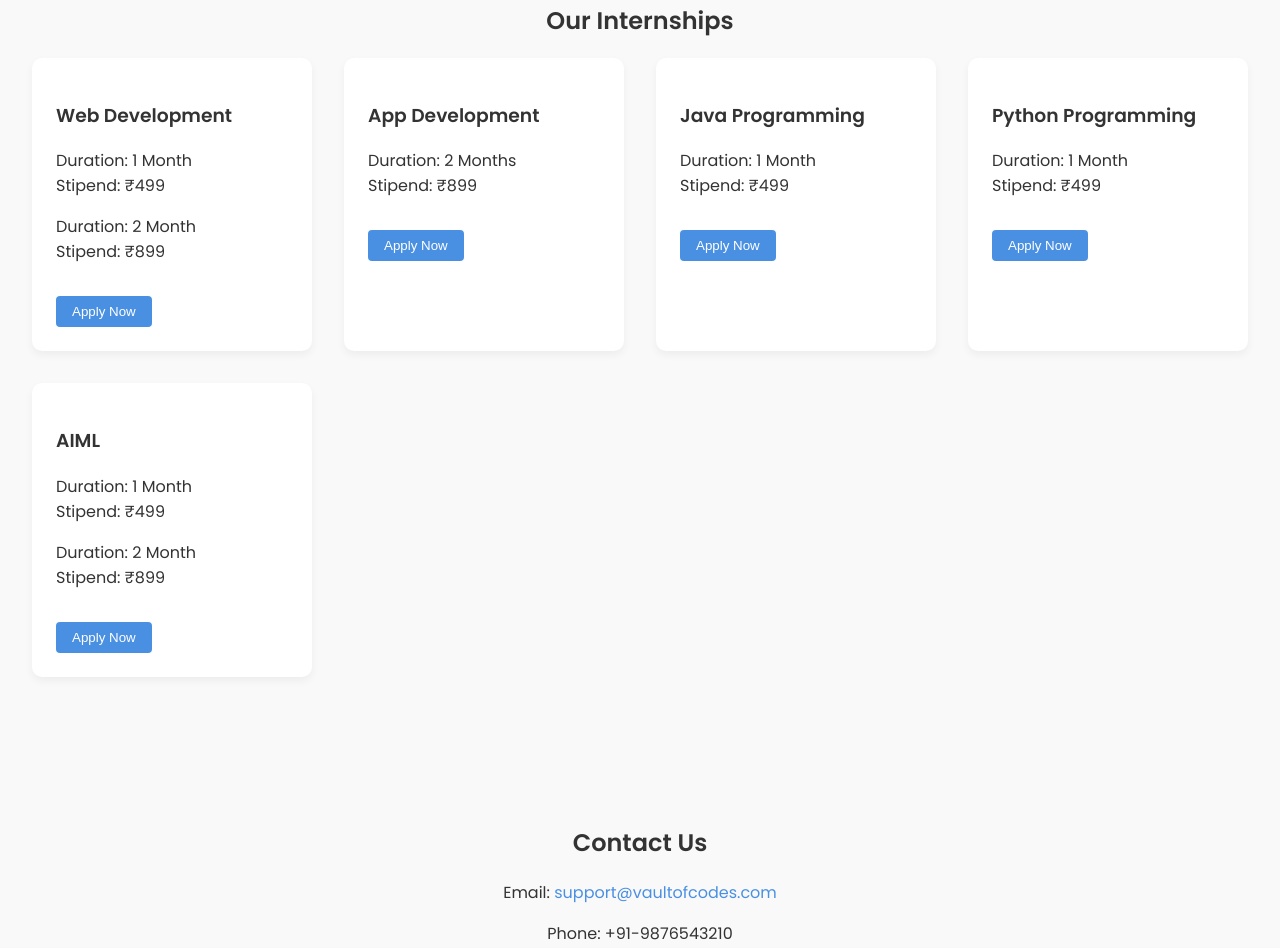
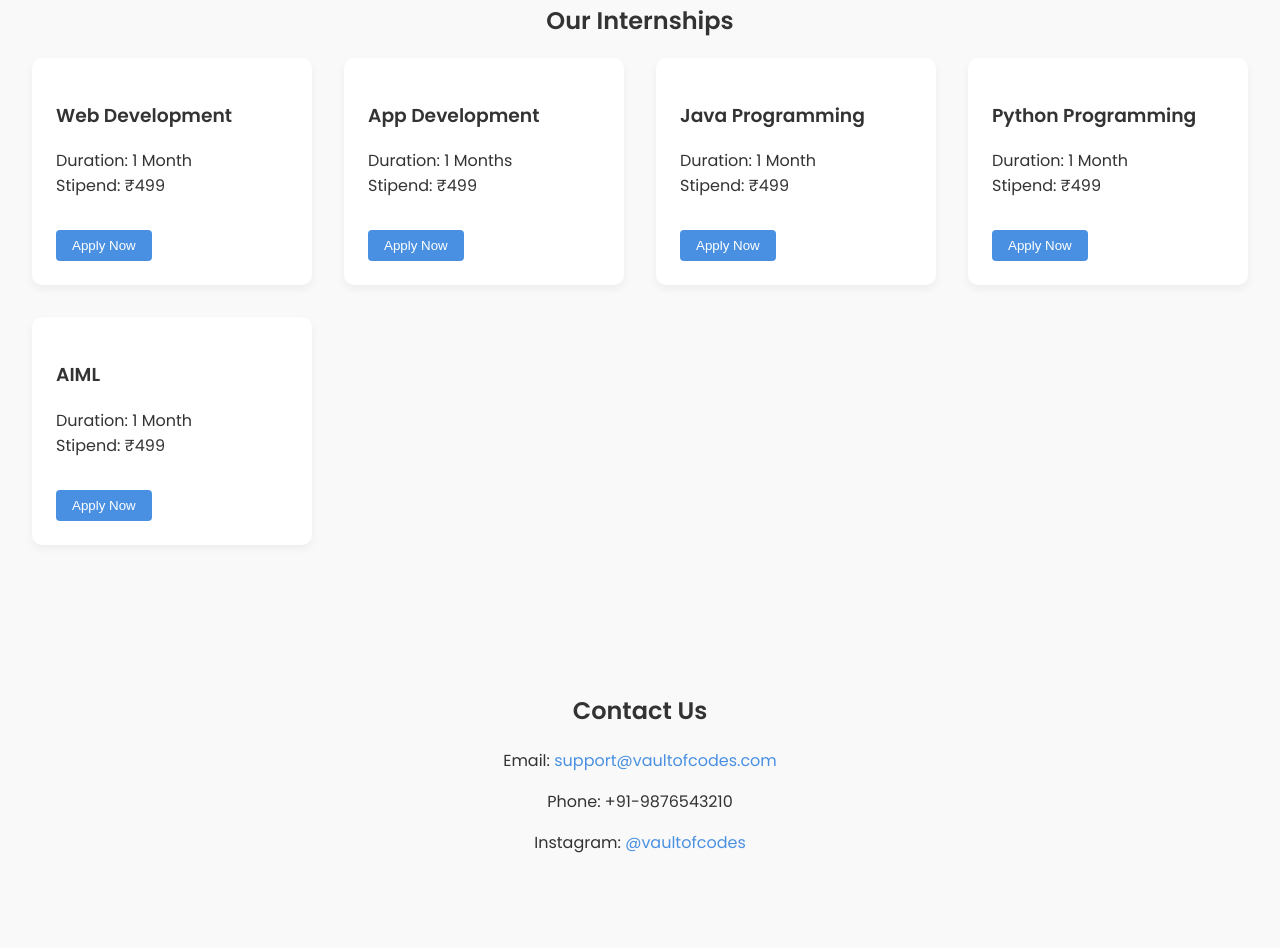
Before and after one commit to Akash-could/vault-of-code, a plain HTML site: page index.html in a window 1280 px wide. Shown: the part 1340-2288 px from the top of the page. Drawn offline with Linux system fonts and the light colour scheme.

Commit message:
Update index.html

```diff
--- a/index.html
+++ b/index.html
@@ -213,12 +213,11 @@
         <div class="card">
           <h3>Web Development</h3>
           <p>Duration: 1 Month<br>Stipend: ₹499</p>
-          <p>Duration: 2 Month<br>Stipend: ₹899</p>
           <a href="apply.html"><button>Apply Now</button></a>
         </div>
         <div class="card">
           <h3>App Development</h3>
-          <p>Duration: 2 Months<br>Stipend: ₹899</p>
+          <p>Duration: 1 Months<br>Stipend: ₹499</p>
           <a href="apply.html"><button>Apply Now</button></a>
         </div>
         <div class="card">
@@ -234,7 +233,6 @@
         <div class="card">
           <h3>AIML</h3>
           <p>Duration: 1 Month<br>Stipend: ₹499</p>
-          <p>Duration: 2 Month<br>Stipend: ₹899</p>
           <a href="apply.html"><button>Apply Now</button></a>
         </div>
       </div>
```
